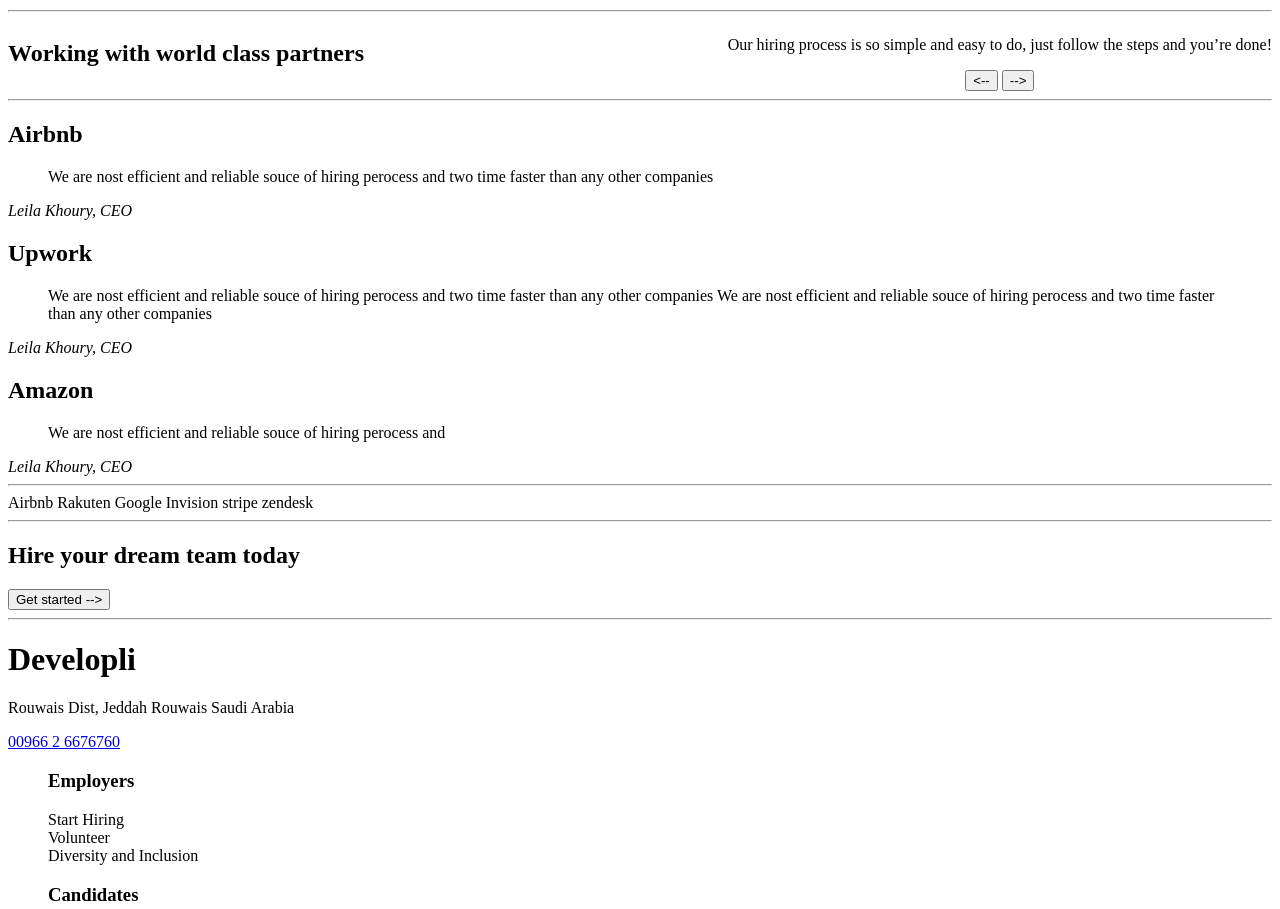
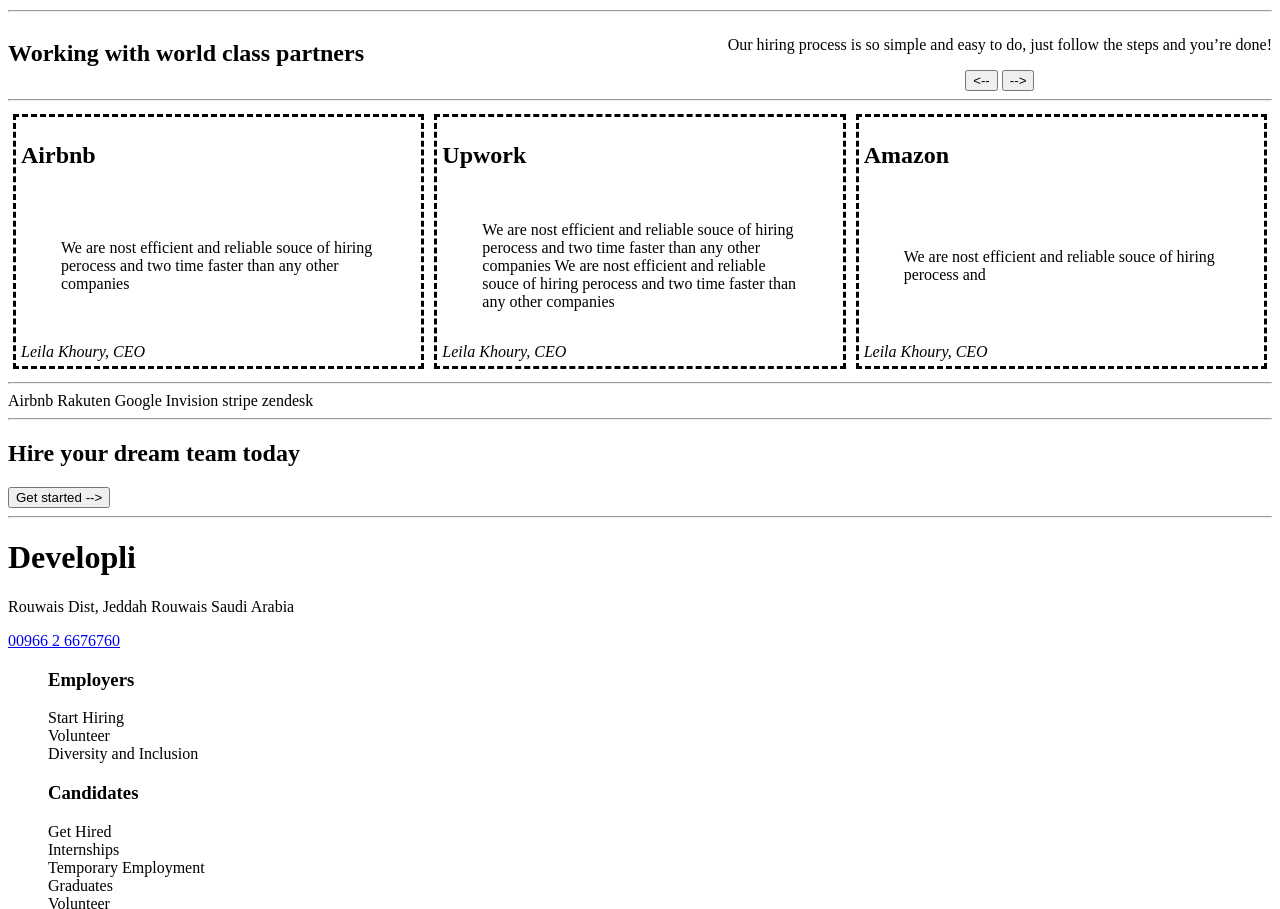
Before and after one commit to doneldou/semantic-layouts, a plain HTML site: page index.html in a window 1280 px wide. Shown: the part 1074-1983 px from the top of the page. Drawn offline with Linux system fonts and the light colour scheme.

Commit message:
Add style for review block

```diff
--- a/index.html
+++ b/index.html
@@ -58,6 +58,18 @@
       display: flex;
       flex-direction: column;
       align-items: center;
+    }
+    .reviews {
+      display: flex;
+    }
+    .reviews-card {
+      width: 400px;
+      border: 3px dashed #000;
+      margin: 5px;
+      padding: 5px;
+      display: flex;
+      flex-direction: column;
+      justify-content: space-between;
     }
   </style>
 </head>
```
